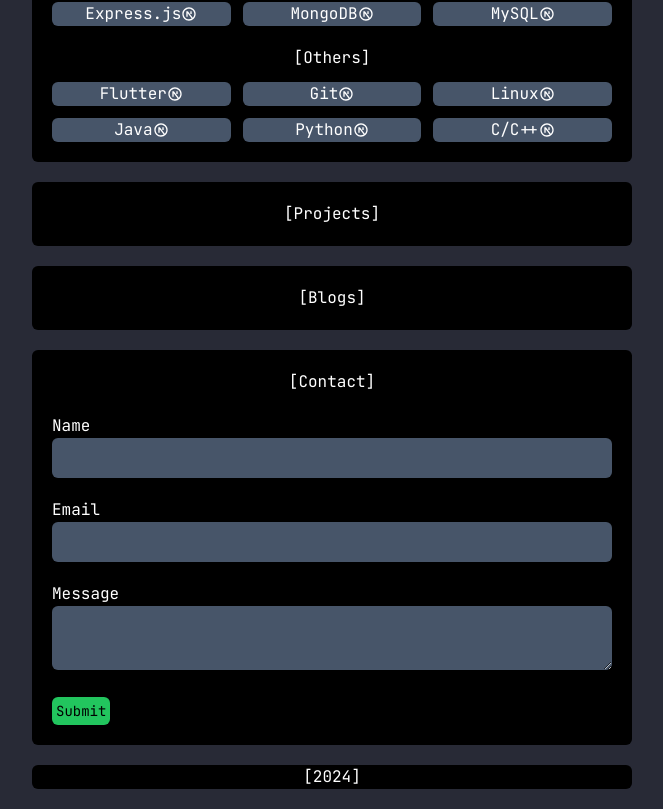
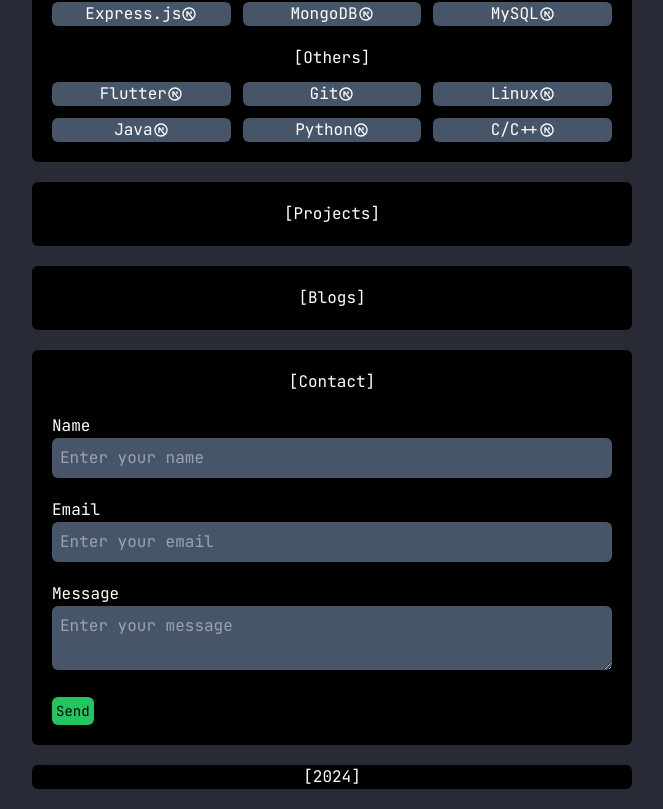
Before and after one commit to vskvj3/portfolio-nextjs, a Next.js app: page / in a window 1280 px wide. Shown: the part 916-1725 px from the top of the page, without its empty margins (308-971 px from the left). Built offline with nearby package versions, Linux system fonts and the light colour scheme.

Commit message:
feat: contact section

```diff
--- a/package.json
+++ b/package.json
@@ -9,7 +9,10 @@
     "lint": "next lint"
   },
   "dependencies": {
+    "axios": "^1.7.2",
     "date-fns": "^3.6.0",
+    "firebase": "^10.12.1",
+    "firebase-admin": "^12.1.1",
     "gray-matter": "^4.0.3",
     "next": "14.2.3",
     "react": "18.2.0",
--- /dev/null
+++ b/src/lib/firebase.js
@@ -0,0 +1,15 @@
+import { initializeApp } from "firebase/app";
+import { getFirestore } from "firebase/firestore";
+
+const firebaseConfig = {
+  apiKey: process.env.NEXT_PUBLIC_FIREBASE_API_KEY,
+  authDomain: process.env.NEXT_PUBLIC_FIREBASE_AUTH_DOMAIN,
+  projectId: process.env.NEXT_PUBLIC_FIREBASE_PROJECT_ID,
+  storageBucket: process.env.NEXT_PUBLIC_FIREBASE_STORAGE_BUCKET,
+  messagingSenderId: process.env.NEXT_PUBLIC_FIREBASE_MESSAGING_SENDER_ID,
+  appId: process.env.NEXT_PUBLIC_FIREBASE_APP_ID,
+};
+
+const app = initializeApp(firebaseConfig);
+
+export const db = getFirestore(app);
--- a/src/pages/api/contact.js
+++ b/src/pages/api/contact.js
@@ -1,21 +1,23 @@
-
+import { db } from "../../lib/firebase";
+import { collection, addDoc } from "firebase/firestore";
 
 export default async function handler(req, res) {
   if (req.method === "POST") {
     const { name, email, message } = req.body;
-    if (!name || !email || !message) {
-      return res.status(400).json({ error: "Missing fields" });
+    console.log(name, email, message);
+    try {
+      const docRef = await addDoc(collection(db, "contacts"), {
+        name,
+        email,
+        message,
+        timestamp: new Date(),
+      });
+      res.status(200).json({ success: true, id: docRef.id });
+    } catch (error) {
+      console.log(error)
+      res.status(500).json({ error: "Error adding contact:", error });
     }
-    // The email could be validated here
-    // The message could be validated here
-    // The name could be validated here
-    // The message could be sanitized here
-    // The name could be sanitized here
-    // The email could be sanitized here
-    // The email could be saved to a database here
-    // The message could be saved to a database here
-    // The name could be saved to a database here
-    return res.status(200).json({ message: "Message received" });
+  } else {
+    res.status(405).json({ error: "Method not allowed" });
   }
-  return res.status(405).json({ error: "Method not allowed" });
 }
--- a/src/pages/index.js
+++ b/src/pages/index.js
@@ -3,6 +3,7 @@ import Head from "next/head";
 import { useEffect, useRef, useState } from "react";
 import Link from "next/link";
 import Draggable, {dragHandlers} from "react-draggable";
+import axios from "axios";
 
 import { RiNextjsLine } from "react-icons/ri";
 
@@ -20,6 +21,10 @@ export default function Home() {
   const [close, setClose] = useState(false);
   const [minimize, setMinimize] = useState(false);
   const [maximize, setMaximize] = useState(false);
+  const [name, setName] = useState('');
+  const [email, setEmail] = useState('');
+  const [message, setMessage] = useState('');
+
 
   useEffect(() => {
     if (inputElement.current) {
@@ -37,6 +42,15 @@ export default function Home() {
     });
     setPreviousOutput(previousOutputCopy);
     e.target.value = "";
+  };
+
+  const handleSubmit = async (e) => {
+    e.preventDefault();
+    await axios.post('/api/contact', { name, email, message });
+    setName('');
+    setEmail('');
+    setMessage('');
+    alert('Message sent!');
   };
 
   return (
@@ -213,7 +227,7 @@ export default function Home() {
       <section className="bg-black text-white w-1/2 mt-5 min-w-[400px] max-w-[600px] h-auto mx-auto mb-5 p-[20px] rounded-md text-left ">
         <div className=" text-center text-white">[Contact]</div>
         {/** create a form to collect data */}
-        <form className="mt-5">
+        <form className="mt-5" onSubmit={handleSubmit}>
           <div className="mb-5">
             <label htmlFor="name" className="block">
               Name
@@ -222,7 +236,11 @@ export default function Home() {
               type="text"
               id="name"
               name="name"
+              placeholder="Enter your name"
+              value={name}
+              onChange={(e) => setName(e.target.value)}
               className="w-full p-2 rounded-md bg-slate-600"
+              required
             />
           </div>
           <div className="mb-5">
@@ -233,7 +251,11 @@ export default function Home() {
               type="email"
               id="email"
               name="email"
+              placeholder="Enter your email"
+              value={email}
+              onChange={(e) => setEmail(e.target.value)}
               className="w-full p-2 rounded-md bg-slate-600"
+              required
             />
           </div>
           <div className="mb-5">
@@ -243,11 +265,15 @@ export default function Home() {
             <textarea
               id="message"
               name="message"
+              placeholder="Enter your message"
+              value={message}
+              onChange={(e) => setMessage(e.target.value)}
               className="w-full p-2 rounded-md bg-slate-600"
+              required
             ></textarea>
           </div>
-          <button className="bg-green-500 hover:bg-green-700 text-black text-sm rounded-md p-1">
-            Submit
+          <button className="bg-green-500 hover:bg-green-700 text-black text-sm rounded-md p-1" type="submit">
+            Send
           </button>
         </form>
       </section>
```
Also changed, not shown: src/components/home/contact.js (added), 1 other file (tests, documents, lock files or other folders).
